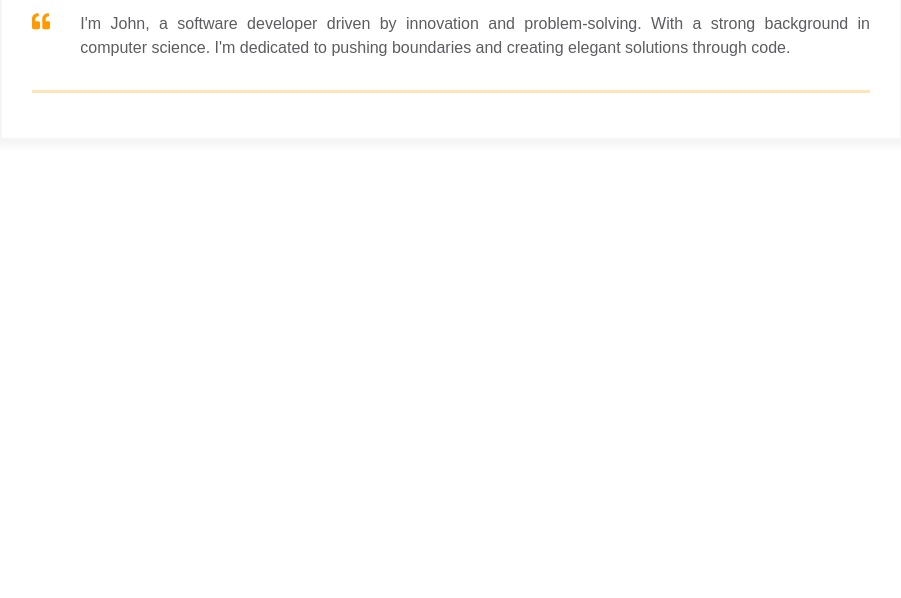
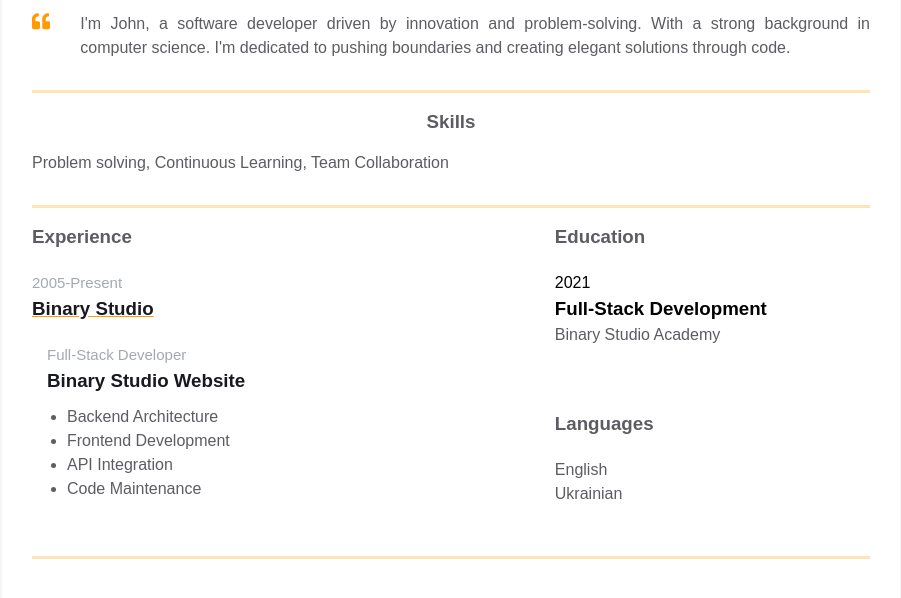
Before and after one commit to krearive/homepage, a plain HTML site: page index.html in a window 1280 px wide. Shown: the part 308-906 px from the top of the page, without its empty margins (189-1090 px from the left). Before the commit the page ends 800 px from the top, so only its background shows below. Drawn offline with Linux system fonts and the light colour scheme.

Commit message:
Add experience and education sections to résumé

```diff
--- a/index.html
+++ b/index.html
@@ -103,6 +103,78 @@
             </div>
           </div>
         </div>
+
+        <div class="container">
+          <div class="resume__block">
+            <div class="skills">
+              <h3 class="skills__header">Skills</h3>
+              <p class="skills__text">
+                Problem solving, Continuous Learning, Team Collaboration
+              </p>
+            </div>
+          </div>
+        </div>
+
+        <div class="container">
+          <div class="resume__block">
+            <div class="main-info fh">
+              <div class="experiences">
+                <h3 class="experiences__header">Experience</h3>
+                <div class="experiences__company">
+                  <div class="experiences__company-header">
+                    <span class="experiences__company-header-durability"
+                      >2005-Present</span
+                    >
+                    <h3 class="experiences__company-header-name">
+                      Binary Studio
+                    </h3>
+                  </div>
+
+                  <div class="experiences__company-project">
+                    <span class="experiences__company-project-role"
+                      >Full-Stack Developer</span
+                    >
+                    <h3 class="experiences__company-project-name">
+                      Binary Studio Website
+                    </h3>
+                    <ul class="experiences__company-project-responsibilities">
+                      <li>Backend Architecture</li>
+                      <li>Frontend Development</li>
+                      <li>API Integration</li>
+                      <li>Code Maintenance</li>
+                    </ul>
+                  </div>
+                </div>
+              </div>
+
+              <div class="additional-info fv">
+                <div class="additional-info__education">
+                  <h3 class="additional-info__education-header">Education</h3>
+                  <div class="additional-info__education-university">
+                    <span
+                      class="additional-info__education-university-durability"
+                      >2021</span
+                    >
+                    <h3
+                      class="additional-info__education-university-speciality"
+                    >
+                      Full-Stack Development
+                    </h3>
+                    <p class="additional-info__education-university-name">
+                      Binary Studio Academy
+                    </p>
+                  </div>
+                </div>
+
+                <div class="additional-info__languages">
+                  <h3 class="additional-info__languages-header">Languages</h3>
+                  <p class="additional-info__languages-item">English</p>
+                  <p class="additional-info__languages-item">Ukrainian</p>
+                </div>
+              </div>
+            </div>
+          </div>
+        </div>
       </div>
     </main>
   </body>
```
